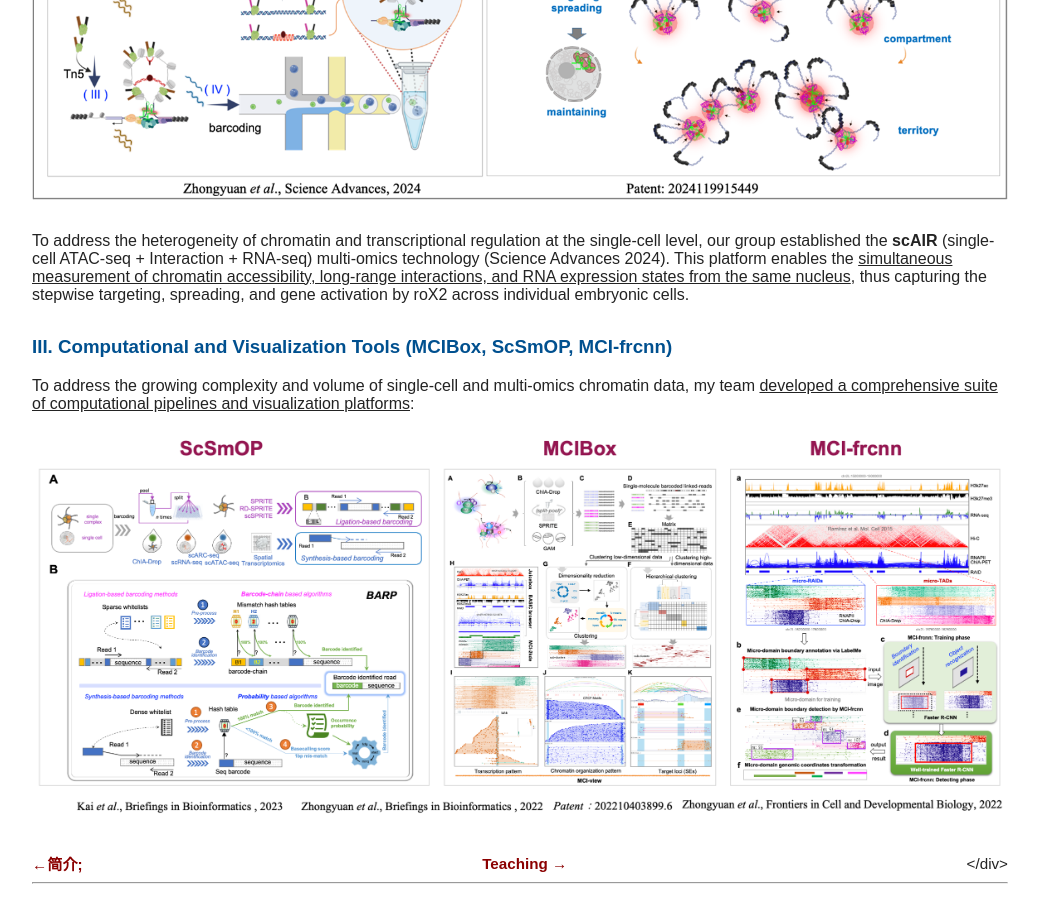
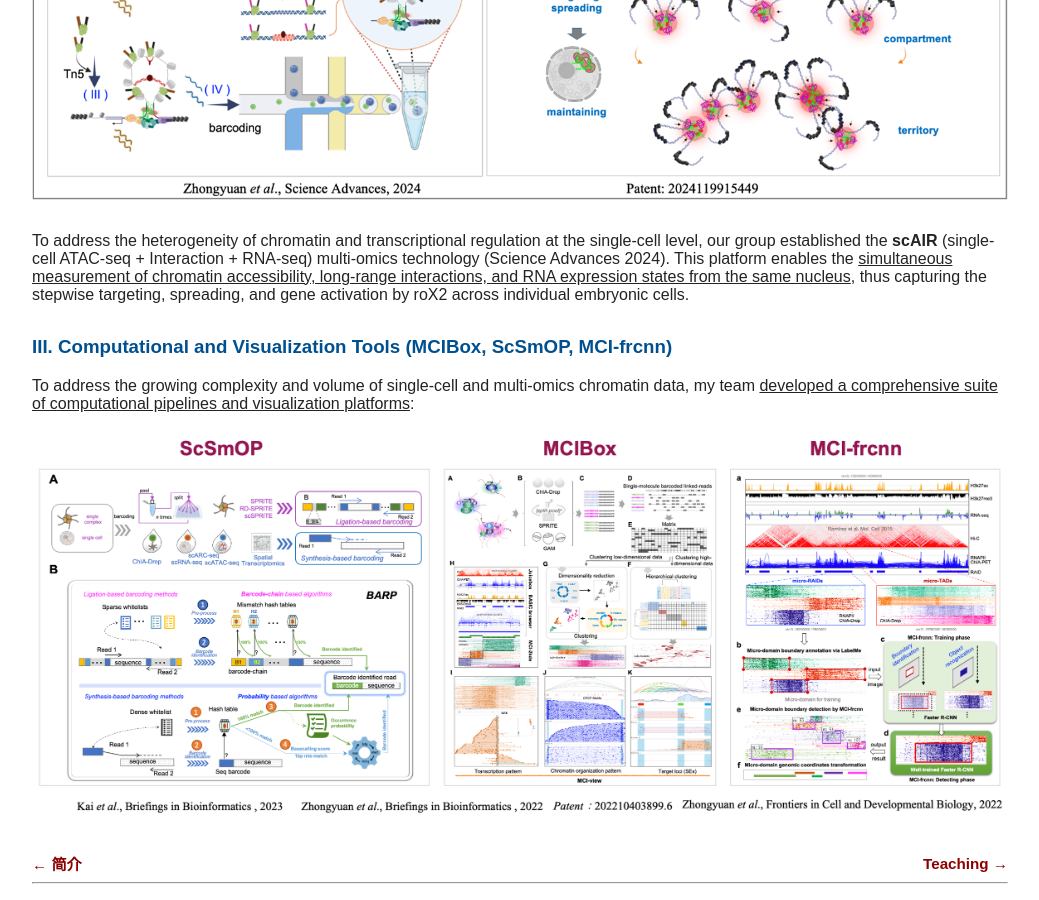
Before and after one commit to ZhengmzLab/zhengmzlab.github.io, a Jekyll site: the page built from index.md, in a window 1280 px wide and 900 px high, scrolled down 3368 px. Shown: the whole window, without its empty margins (120-1159 px from the left). Built offline with Jekyll 4.4.1, drawn with Linux system fonts in a browser that asks for light colours; comment, search, counter and statistics services are not loaded.

Commit message:
Fix navigation link text for previous page

```diff
--- a/index.md
+++ b/index.md
@@ -58,6 +58,6 @@ To address the growing complexity and volume of single-cell and multi-omics chro
 
   <!-- 上一页 / 下一页 箭头导航，按需要修改链接 -->
   <div class="pager">
-    <a href="/zh.html" class="prev">&larr;简介;
+    <a href="/zh.html" class="prev">&larr; 简介</a>
     <a href="/teaching.html" class="next">Teaching &rarr;</a>
   </div>
```
